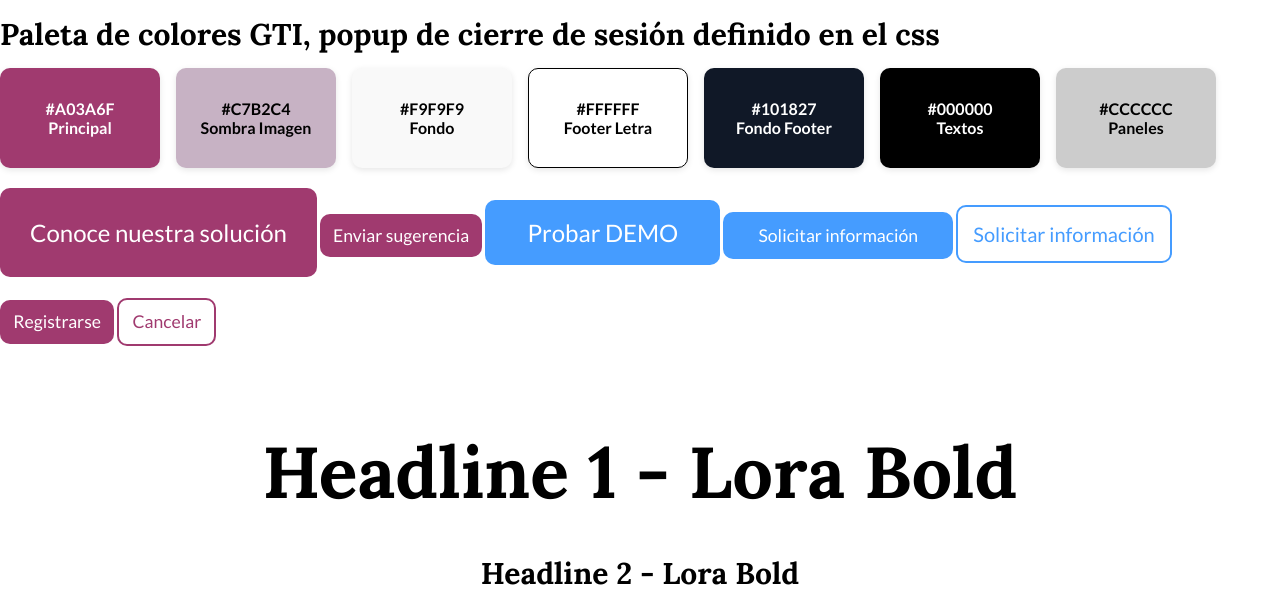
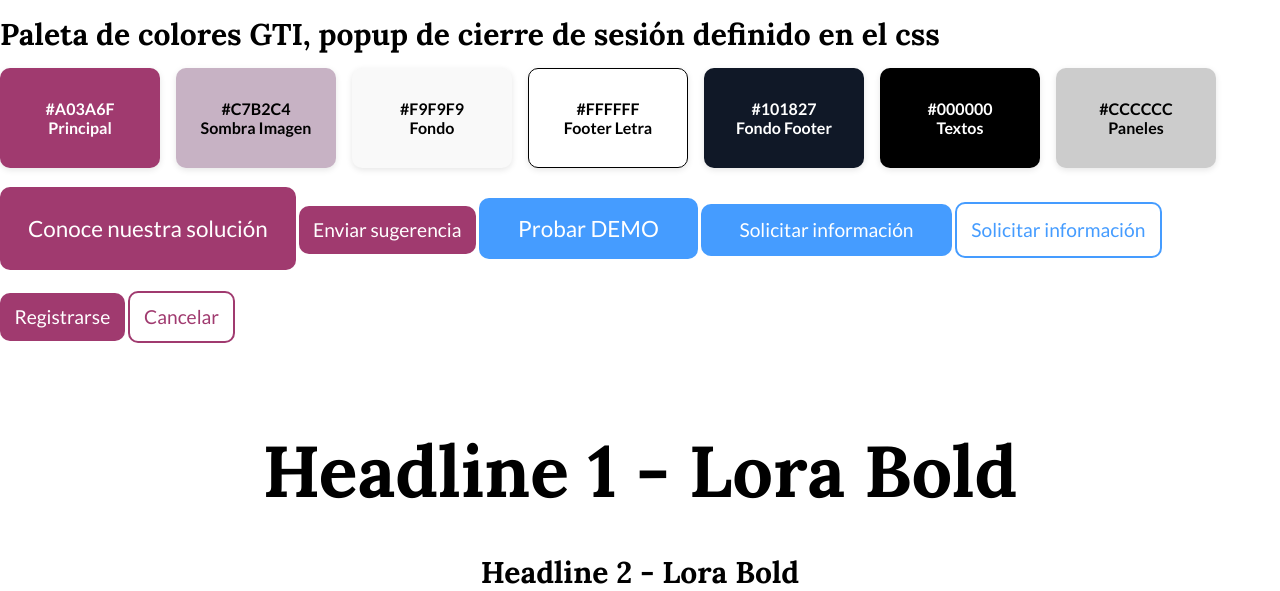
Before and after one commit to RebecaMAy/PROA05, a PHP site: page /app-gti/css/estilosGTI.html in a window 1280 px wide. Shown: the top 591 px of the page. Run offline with PHP 8.4, Linux system fonts and the light colour scheme.

Commit message:
chore: últimos pequeños cambios

```diff
--- a/src/app-gti/css/estilos.css
+++ b/src/app-gti/css/estilos.css
@@ -200,7 +200,7 @@ label {
 .btnCTA {
     font-family: var(--fuente-lato);
     background-color: var(--color-principal);
-    font-size: 1.5em;
+    font-size: 1.4em;
     font-weight: 400;
     color: var(--color-blancoPuro);
     padding: 1.25em 1.25em;
@@ -223,7 +223,7 @@ label {
 .btn {
     font-family: var(--fuente-lato);
     background-color: var(--color-principal);
-    font-size: 1.1em;
+    font-size: 1.2em;
     font-weight: 400;
     color: var(--color-blancoPuro);
     padding: 0.65em 0.75em;
@@ -264,7 +264,7 @@ label {
 .btnCTA-PROA {
     font-family: var(--fuente-lato);
     background-color: var(--color-PROA);
-    font-size: 1.5em;
+    font-size: 1.4em;
     font-weight: 400;
     color: var(--color-blancoPuro);
     padding: 0.75em 1.75em;
@@ -288,7 +288,7 @@ label {
 .btnPROA {
     font-family: var(--fuente-lato);
     background-color: var(--color-PROA);
-    font-size: 1.1em;
+    font-size: 1.2em;
     font-weight: 400;
     color: var(--color-blancoPuro);
     padding: 0.75em 2em;
@@ -302,7 +302,6 @@ label {
     transform: scale(0.98);
 }
 
-
 .btnPROA:hover {
     background-color: var(--color-blancoPuro);
     color: var(--color-PROA);
@@ -312,7 +311,7 @@ label {
 .btnPROA-secundario {
     font-family: var(--fuente-lato);
     background-color: var(--color-blancoPuro);
-    font-size: 1.25em;
+    font-size: 1.2em;
     font-weight: 400;
     color: var(--color-PROA);
     padding: 0.75em 0.75em;
@@ -401,7 +400,7 @@ label {
 .popup-botones .btn {
     width: 100%;
     padding: 0.7em;
-    font-size: 1.15em;
+    font-size: 1.2em;
     border-radius: 12px;
 }
 
--- a/src/app-gti/css/header.css
+++ b/src/app-gti/css/header.css
@@ -179,7 +179,7 @@ nav.menu-movil {
     .menu-acciones .btn {
         width: 100%;
         padding: 1em;
-        font-size: 0.9em;
+        font-size: 1em;
         border-radius: 8px;
     }
 
```
Also changed, not shown: src/app-gti/js/preguntasFrecuentes.js (+11 -0 lines).
